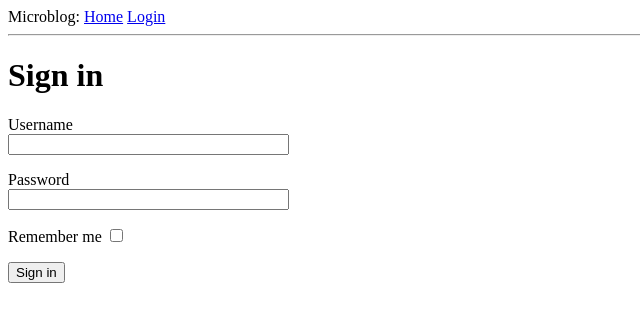
After one commit to Gashpar9/python_flask_tutorial, a Flask app: page /login in a window 1280 px wide. The commit adds this page. Shown: the top 322 px of the page, without its empty margins (0-640 px from the left). Run offline with Flask 3, Linux system fonts and the light colour scheme.

Commit message:
partially completed chapter 3

```diff
--- a/app/__init__.py
+++ b/app/__init__.py
@@ -1,5 +1,7 @@
 from flask import Flask
+from config import Config
 
 app = Flask(__name__)
+app.config.from_object(Config)
 
 from app import routes
--- /dev/null
+++ b/app/forms.py
@@ -0,0 +1,10 @@
+from flask_wtf import FlaskForm
+from wtforms import StringField, PasswordField, BooleanField, SubmitField
+from wtforms.validators import DataRequired
+
+
+class LoginForm(FlaskForm):
+    username = StringField('Username', validators=[DataRequired()])
+    password = PasswordField('Password', validators=[DataRequired()])
+    remember_me = BooleanField('Remember me')
+    submit = SubmitField('Sign in')
--- a/app/routes.py
+++ b/app/routes.py
@@ -1,5 +1,6 @@
 from flask import render_template
 from app import app
+from app.forms import LoginForm
 
 @app.route('/')
 @app.route('/index')
@@ -17,3 +18,9 @@ def index():
     ]
 
     return render_template('index.html', title = 'Home', user = user, posts = posts)
+
+@app.route('/login')
+def login():
+    form = LoginForm()
+
+    return render_template('login.html', title = 'Sign in', form = form)
--- a/app/templates/base.html
+++ b/app/templates/base.html
@@ -9,7 +9,9 @@
     </head>
     <body>
         <div>
-            Microblog: <a href="/index">Home</a>
+            Microblog:
+            <a href="/index">Home</a>
+            <a href="/login">Login</a>
         </div>
         <hr>
         {% block content %}{% endblock %}
--- /dev/null
+++ b/app/templates/login.html
@@ -0,0 +1,22 @@
+{% extends "base.html" %}
+
+{% block content %}
+    <h1>Sign in</h1>
+    <form action="" method="post" novalidate>
+        {{ form.hidden_tag() }}
+        <p>
+            {{ form.username.label }}<br>
+            {{ form.username(size=32) }}
+        </p>
+        <p>
+            {{ form.password.label }}<br>
+            {{ form.password(size=32) }}
+        </p>
+        <p>
+            {{ form.remember_me.label }} {{ form.remember_me() }}
+        </p>
+        <p>
+            {{ form.submit() }}
+        </p>
+    </form>
+{% endblock %}
--- /dev/null
+++ b/config.py
@@ -0,0 +1,4 @@
+import os
+
+class Config:
+    SECRET_KEY = os.environ.get('SECRET_KEY') or 'you-will-niciodata-ghicesti'
```
Also changed, not shown: 1 other file.
